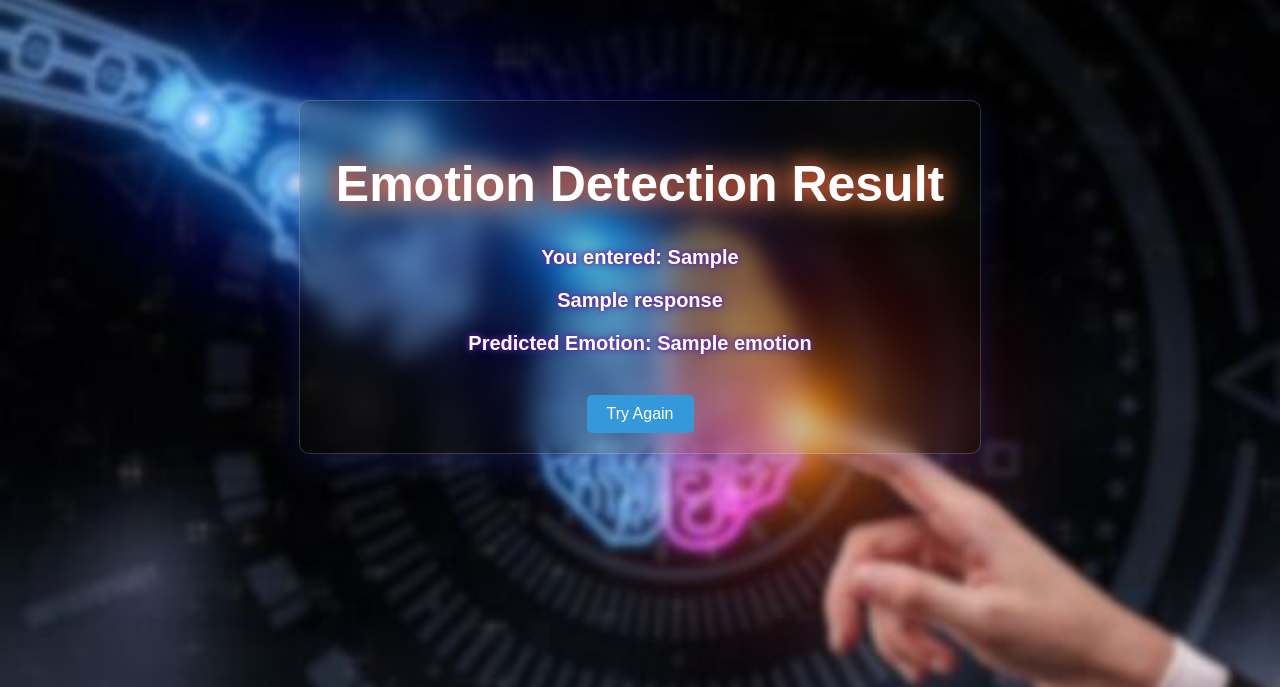
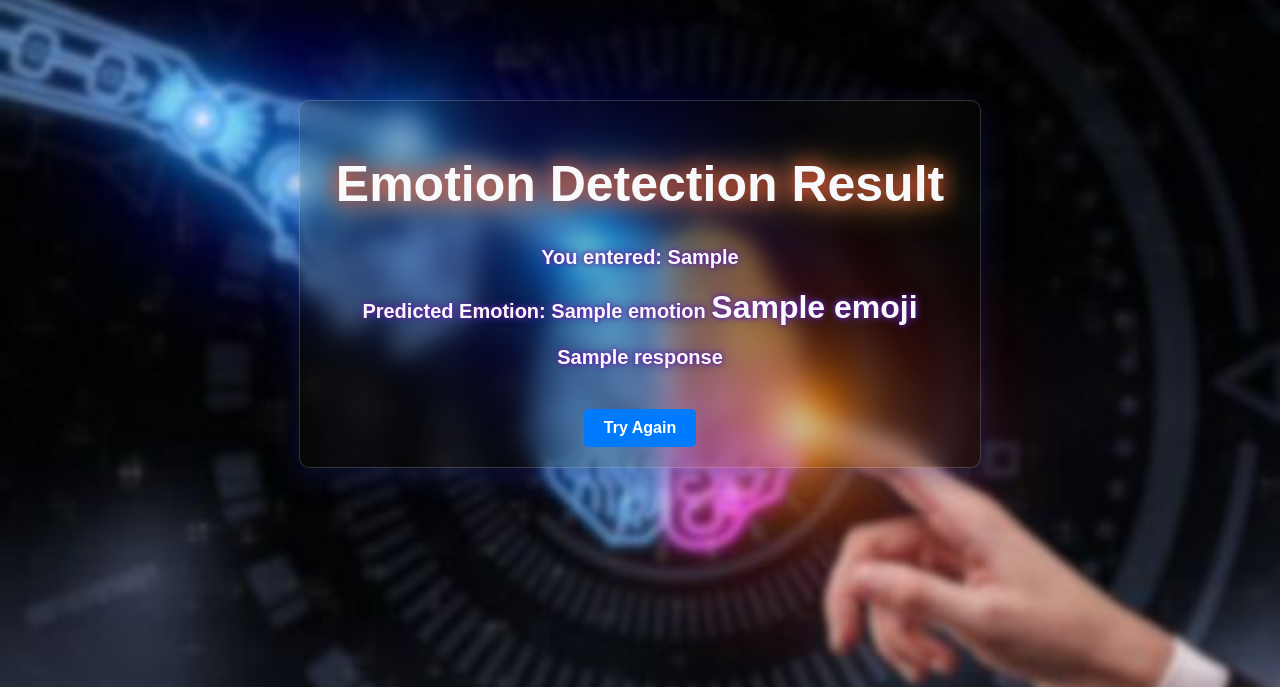
Before and after one commit to AKing-283/Multi-class-Text-Emotion-Analysis, a Flask app: template templates/result.html in a window 1280 px wide. Shown: the top 687 px of the page. Run offline with Flask 3, Linux system fonts and the light colour scheme; the template is opened without the code that fills it: most values are stand-ins (such as "Sample title", 1, 10 or a date in 2020).

Commit message:
Fixed issue #21

```diff
--- a/app.py
+++ b/app.py
@@ -14,12 +14,12 @@ except Exception as e:
     print(f"Error loading model: {e}")
     model = None  # Prevent crashes if model is missing
 
-# Define emotion mapping
+# Define emotion mapping with corresponding emojis
 emotion_mapping = {
-    1: "happy",
-    2: "sad",
-    3: "angry",
-    0: "neutral"
+    1: ("happy", "😊"),
+    2: ("sad", "😢"),
+    3: ("angry", "😡"),
+    0: ("neutral", "😐")
 }
 
 # Function to get chatbot responses
@@ -64,12 +64,12 @@ def predict():
 
         try:
             predicted_label = model.predict([user_input])[0]  # Predict emotion
-            predicted_emotion = emotion_mapping.get(int(predicted_label), "neutral")
+            predicted_emotion, emoji = emotion_mapping.get(int(predicted_label), ("neutral", "🤔"))
             response = get_emotion_response(predicted_emotion)
         except Exception as e:
             return render_template("error.html", message=f"Prediction failed: {str(e)}")
 
-        return render_template("result.html", user_input=user_input, emotion=predicted_emotion, response=response)
+        return render_template("result.html", user_input=user_input, emotion=predicted_emotion, emoji=emoji, response=response)
 
 if __name__ == "__main__":
     app.run(debug=True)
--- a/templates/result.html
+++ b/templates/result.html
@@ -1,4 +1,5 @@
 {% extends "base.html" %}
+
 {% block title %} Emotion Detector {% endblock %}
 
 {% block style %}
@@ -13,10 +14,37 @@
         text-align: center; /* Center text within the body */
     }
 
-        .a_tryagain{
+    .a_tryagain {
         margin-top: 20px;
+        text-decoration: none;
+        font-weight: bold;
+        color: white;
+        background-color: #007bff;
+        padding: 10px 20px;
+        border-radius: 5px;
+        transition: 0.3s ease-in-out;
     }
 
+    .a_tryagain:hover {
+        background-color: #0056b3;
+    }
+
+    .glowing-title {
+        font-size: 2rem;
+        font-weight: bold;
+        color: #f8f9fa;
+        text-shadow: 0px 0px 10px rgba(255, 255, 255, 0.8);
+    }
+
+    .glowing-subtitle {
+        font-size: 1.2rem;
+        color: #f8f9fa;
+        text-shadow: 0px 0px 5px rgba(255, 255, 255, 0.6);
+    }
+
+    .emoji {
+        font-size: 2rem;
+    }
 </style>
 {% endblock %}
 
@@ -24,8 +52,8 @@
 <div class="container">
     <h1 class="glowing-title">Emotion Detection Result</h1>
     <p class="glowing-subtitle"><strong>You entered:</strong> {{ user_input }}</p>
+    <p class="glowing-subtitle"><strong>Predicted Emotion:</strong> {{ emotion }} <span class="emoji">{{ emoji }}</span></p>
     <p class="glowing-subtitle">{{ response }}</p>
-    <p class="glowing-subtitle"><strong>Predicted Emotion:</strong> {{ emotion }}</p>
     <a href="/" class="a_tryagain">Try Again</a>
 </div>
 {% endblock %}
```
Also changed, not shown: templates/error.html (+4 -3 lines). Lines whose indentation alone changed are shown as unchanged.
